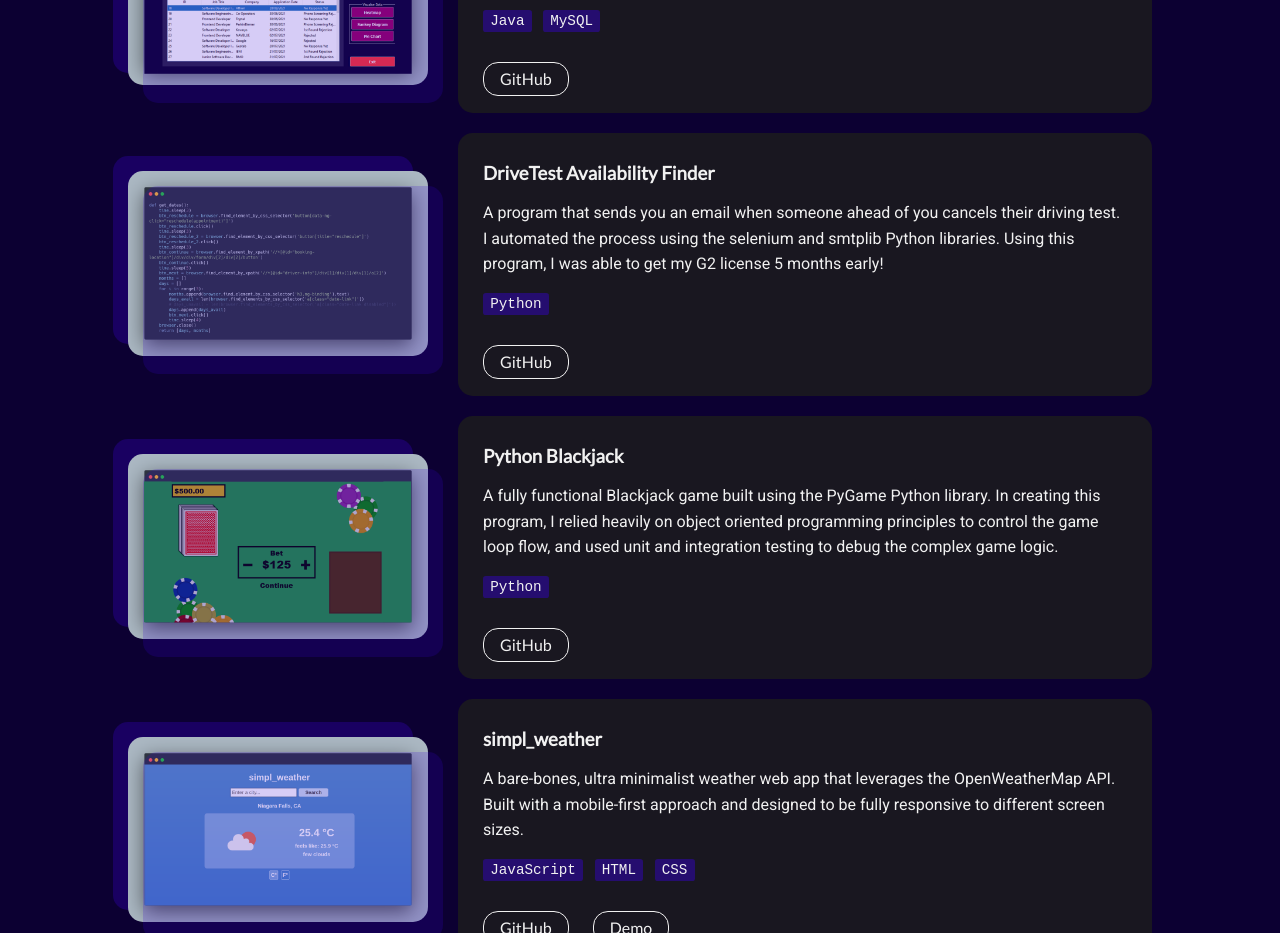
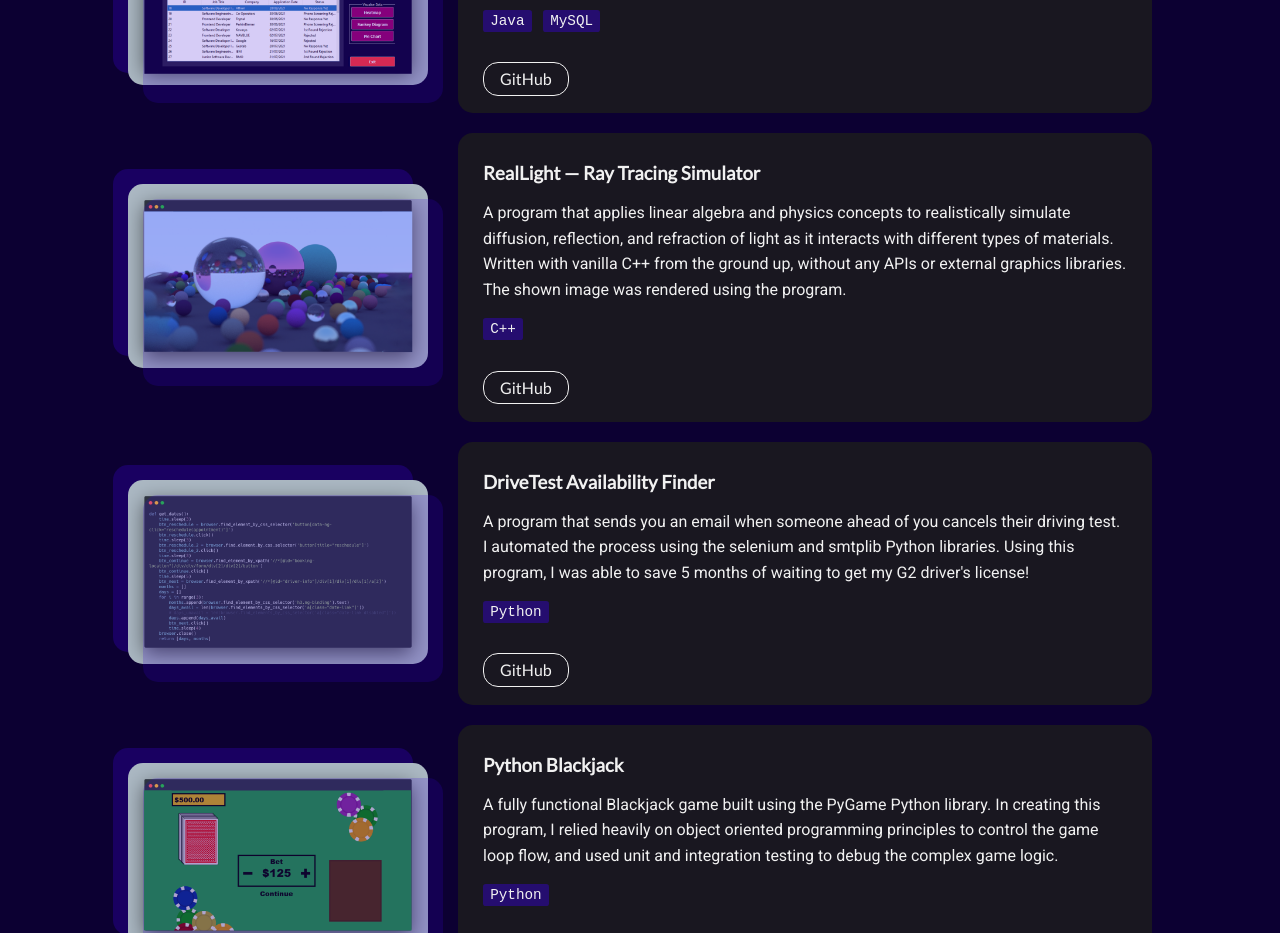
Before and after one commit to martinivnv/personal-site, a React (Create React App) app: page / in a window 1280 px wide. Shown: the part 2120-3053 px from the top of the page. Built offline with nearby package versions, Linux system fonts and the light colour scheme.

Commit message:
Added ray tracing project

```diff
--- a/src/Projects.js
+++ b/src/Projects.js
@@ -7,6 +7,7 @@ import imgBlackjack from "./resources/screenshots/blackjack.png";
 // import imgPersonal from "./resources/screenshots/personal-site.png";
 import imgDrivetest from "./resources/screenshots/drivetest-checker.png";
 import imgJobbase from "./resources/screenshots/jobbase.png";
+import imgRayTracer from "./resources/screenshots/ray-tracer.png";
 
 const Projects = () => {
 	const projects = [
@@ -35,8 +36,16 @@ const Projects = () => {
 		// 	image: imgPersonal,
 		// },
 		{
+			name: "RealLight — Ray Tracing Simulator",
+			desc: "A program that applies linear algebra and physics concepts to realistically simulate diffusion, reflection, and refraction of light as it interacts with different types of materials. Written with vanilla C++ from the ground up, without any APIs or external graphics libraries. The shown image was rendered using the program. ",
+			stack: ["C++"],
+			github: "https://github.com/martinivnv/ray-tracing-from-scratch",
+			demo: "",
+			image: imgRayTracer,
+		},
+		{
 			name: "DriveTest Availability Finder",
-			desc: "A program that sends you an email when someone ahead of you cancels their driving test. I automated the process using the selenium and smtplib Python libraries. Using this program, I was able to get my G2 license 5 months early!",
+			desc: "A program that sends you an email when someone ahead of you cancels their driving test. I automated the process using the selenium and smtplib Python libraries. Using this program, I was able to save 5 months of waiting to get my G2 driver's license!",
 			stack: ["Python"],
 			github: "https://github.com/martinivnv/drivetest-availability-finder",
 			demo: "",
```
Also changed, not shown: src/resources/screenshots/ray-tracer.png (added).
